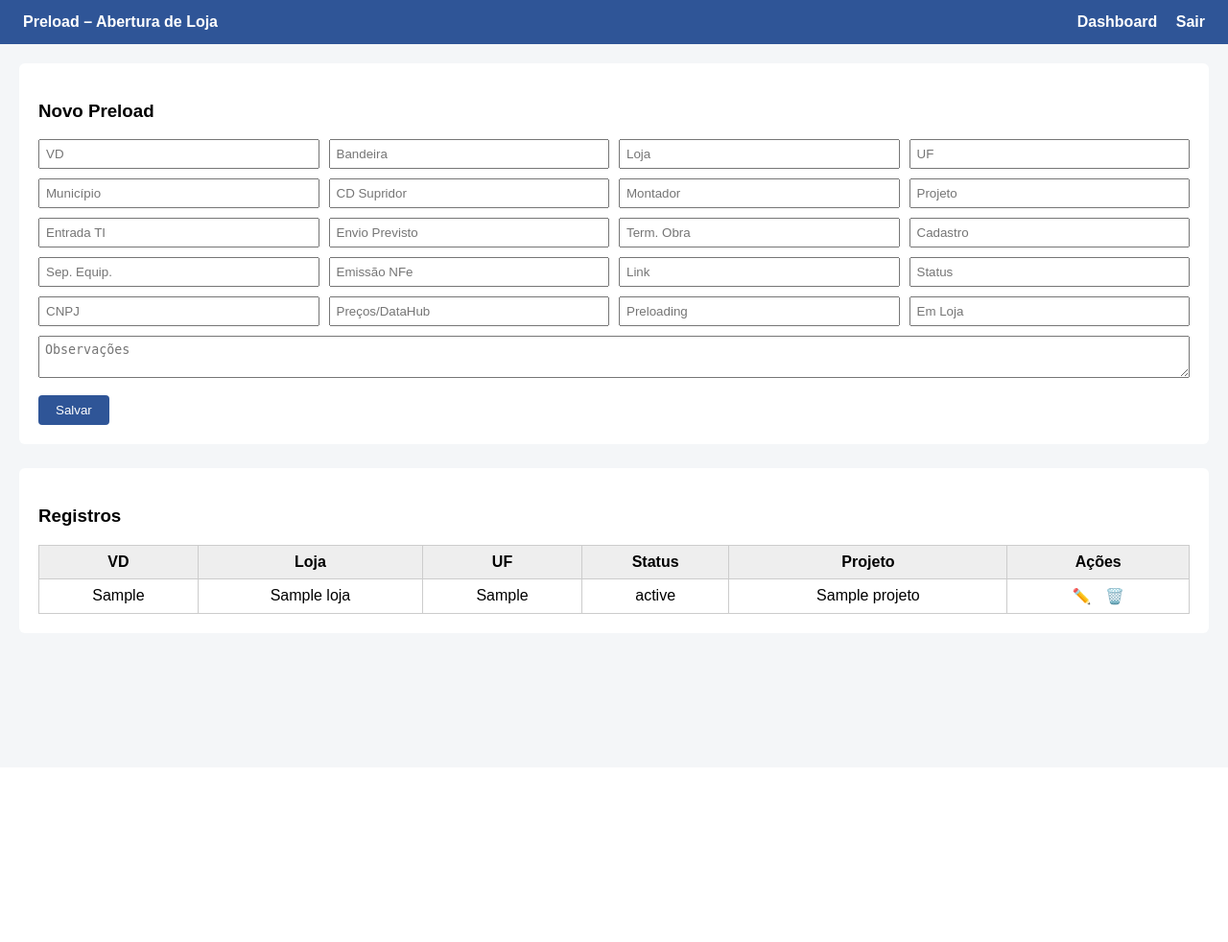
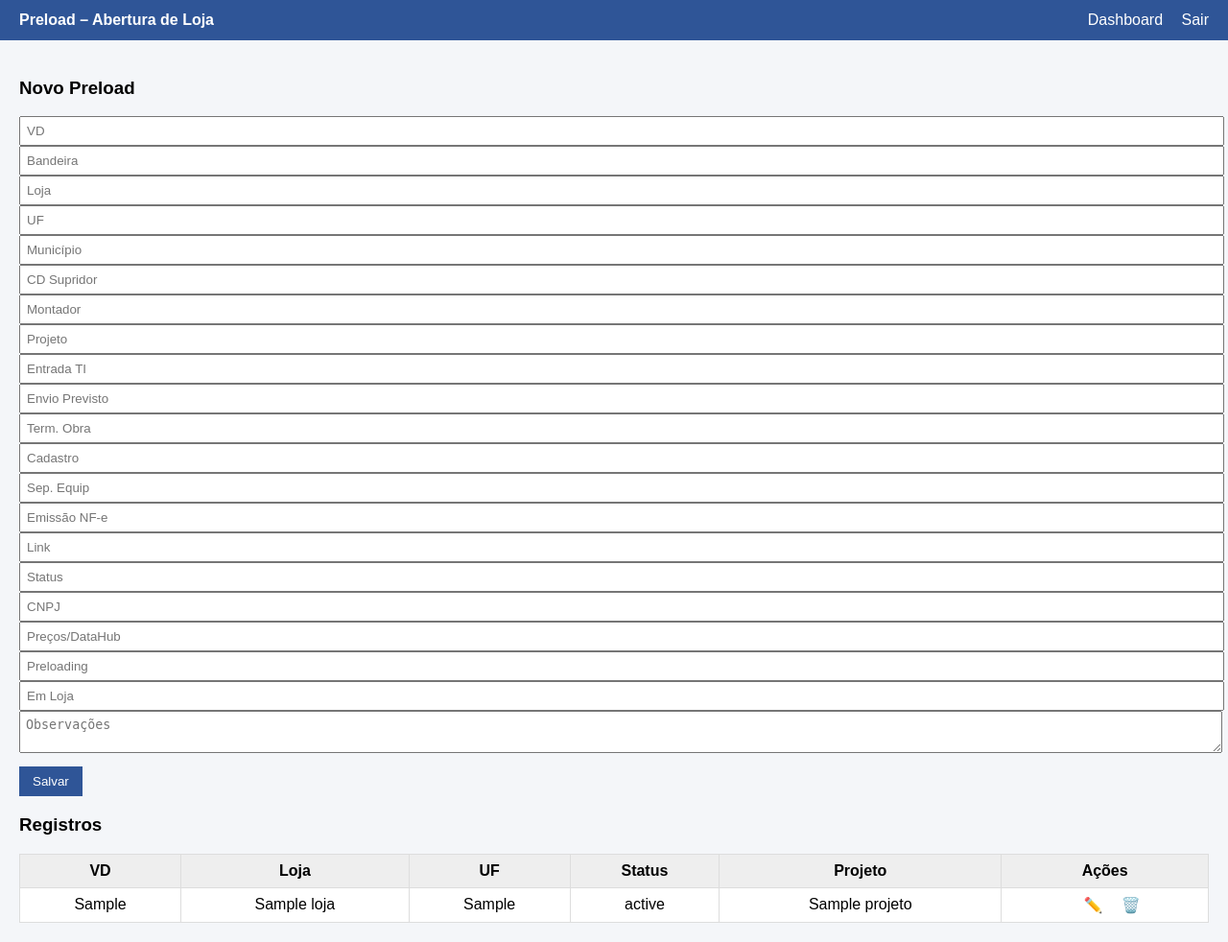
Before and after one commit to ALMDPSP/preload_app, a Flask app: page /index in a window 1280 px wide. Shown: the whole page at 96% size. Before the commit the page ends 640 px from the top, so only its background shows below. Run offline with Flask 3, Linux system fonts and the light colour scheme; the visitor is signed in with stand-in values (Sample User, id 1); a database or web service that is not in the repository returns one stand-in record (values such as "Sample title"); some libraries are stand-ins or nearby versions.

Commit message:
Refactor HTML structure and styles in index.html

```diff
--- a/templates/index.html
+++ b/templates/index.html
@@ -1,90 +1,19 @@
 <!DOCTYPE html>
-<html lang="pt-br">
+<html>
 <head>
-<meta charset="UTF-8">
-<title>Preload – Abertura de Loja</title>
-
+    <title>Preload</title>
     <style>
-body {
-    margin: 0;
-    font-family: Arial, Helvetica, sans-serif;
-    background: #f4f6f8;
-}
-
-header {
-    background: #2f5597;
-    color: white;
-    padding: 14px 24px;
-    display: flex;
-    justify-content: space-between;
-    align-items: center;
-}
-
-header a {
-    color: white;
-    text-decoration: none;
-    margin-left: 15px;
-    font-weight: bold;
-}
-
-.container {
-    padding: 20px;
-}
-
-.card {
-    background: white;
-    padding: 20px;
-    border-radius: 6px;
-    margin-bottom: 25px;
-}
-
-.grid {
-    display: grid;
-    grid-template-columns: repeat(4, 1fr);
-    gap: 10px;
-}
-
-.grid input, textarea {
-    width: 100%;
-    padding: 6px;
-    box-sizing: border-box;
-}
-
-textarea {
-    grid-column: span 4;
-}
-
-button {
-    background: #2f5597;
-    color: white;
-    padding: 8px 18px;
-    border: none;
-    border-radius: 4px;
-    cursor: pointer;
-}
-
-table {
-    width: 100%;
-    border-collapse: collapse;
-}
-
-th, td {
-    border: 1px solid #ccc;
-    padding: 8px;
-    text-align: center;
-}
-
-th {
-    background: #eee;
-}
-
-.acao a {
-    margin: 0 5px;
-    text-decoration: none;
-}
+        body { font-family: Arial;background:#f4f6f9;margin:0 }
+        header { background:#2f5597;color:white;padding:12px 20px;display:flex;justify-content:space-between }
+        a { color:white;text-decoration:none;margin-left:15px }
+        .container { padding:20px }
+        table { width:100%;border-collapse:collapse;background:white }
+        th,td { border:1px solid #ddd;padding:8px;text-align:center }
+        th { background:#eee }
+        input,textarea { width:100%;padding:6px }
+        button { background:#2f5597;color:white;border:none;padding:8px 14px;margin-top:10px }
     </style>
 </head>
-
 <body>
 
 <header>
@@ -96,60 +25,38 @@ th {
 </header>
 
 <div class="container">
-
-<div class="card">
 <h3>Novo Preload</h3>
 
 <form method="post" action="/salvar">
-<input type="hidden" name="id" value="{{ editar[0] if editar }}">
-
-<div class="grid">
-<input name="vd" placeholder="VD" value="{{ editar[1] if editar }}">
-<input name="bandeira" placeholder="Bandeira" value="{{ editar[2] if editar }}">
-<input name="loja" placeholder="Loja" value="{{ editar[3] if editar }}">
-<input name="uf" placeholder="UF" value="{{ editar[4] if editar }}">
-
+<input name="vd" placeholder="VD">
+<input name="bandeira" placeholder="Bandeira">
+<input name="loja" placeholder="Loja">
+<input name="uf" placeholder="UF">
 <input name="municipio" placeholder="Município">
 <input name="cd_supridor" placeholder="CD Supridor">
 <input name="montador" placeholder="Montador">
 <input name="projeto" placeholder="Projeto">
-
 <input name="entrada_ti" placeholder="Entrada TI">
 <input name="envio_previsto" placeholder="Envio Previsto">
 <input name="term_obra" placeholder="Term. Obra">
 <input name="cadastro" placeholder="Cadastro">
-
-<input name="sep_equip" placeholder="Sep. Equip.">
-<input name="emissao_nfe" placeholder="Emissão NFe">
+<input name="sep_equip" placeholder="Sep. Equip">
+<input name="emissao_nfe" placeholder="Emissão NF-e">
 <input name="link" placeholder="Link">
 <input name="status" placeholder="Status">
-
 <input name="cnpj" placeholder="CNPJ">
 <input name="precos_datahub" placeholder="Preços/DataHub">
 <input name="preloading" placeholder="Preloading">
 <input name="em_loja" placeholder="Em Loja">
+<textarea name="observacoes" placeholder="Observações"></textarea>
+<button>Salvar</button>
+</form>
 
-<textarea name="observacoes" placeholder="Observações"></textarea>
-</div>
-
-<br>
-<button type="submit">Salvar</button>
-</form>
-</div>
-
-<div class="card">
 <h3>Registros</h3>
-
 <table>
 <tr>
-<th>VD</th>
-<th>Loja</th>
-<th>UF</th>
-<th>Status</th>
-<th>Projeto</th>
-<th>Ações</th>
+<th>VD</th><th>Loja</th><th>UF</th><th>Status</th><th>Projeto</th><th>Ações</th>
 </tr>
-
 {% for r in registros %}
 <tr>
 <td>{{ r[1] }}</td>
@@ -157,14 +64,13 @@ th {
 <td>{{ r[3] }}</td>
 <td>{{ r[4] }}</td>
 <td>{{ r[5] }}</td>
-<td class="acao">
+<td>
 <a href="/editar/{{ r[0] }}">✏️</a>
 <a href="/excluir/{{ r[0] }}">🗑️</a>
 </td>
 </tr>
 {% endfor %}
 </table>
-</div>
 
 </div>
 </body>
```
Lines whose indentation alone changed are shown as unchanged.
